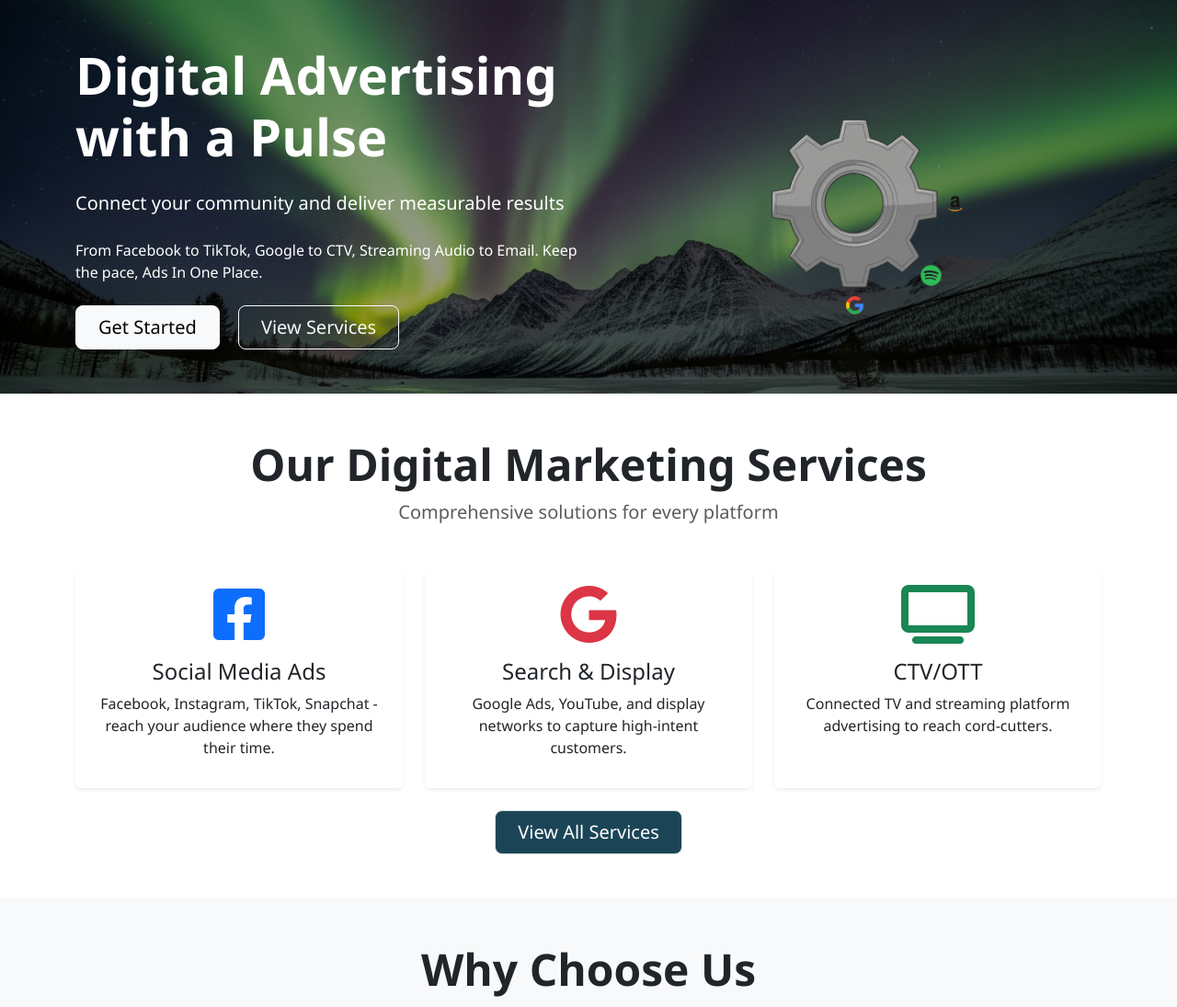
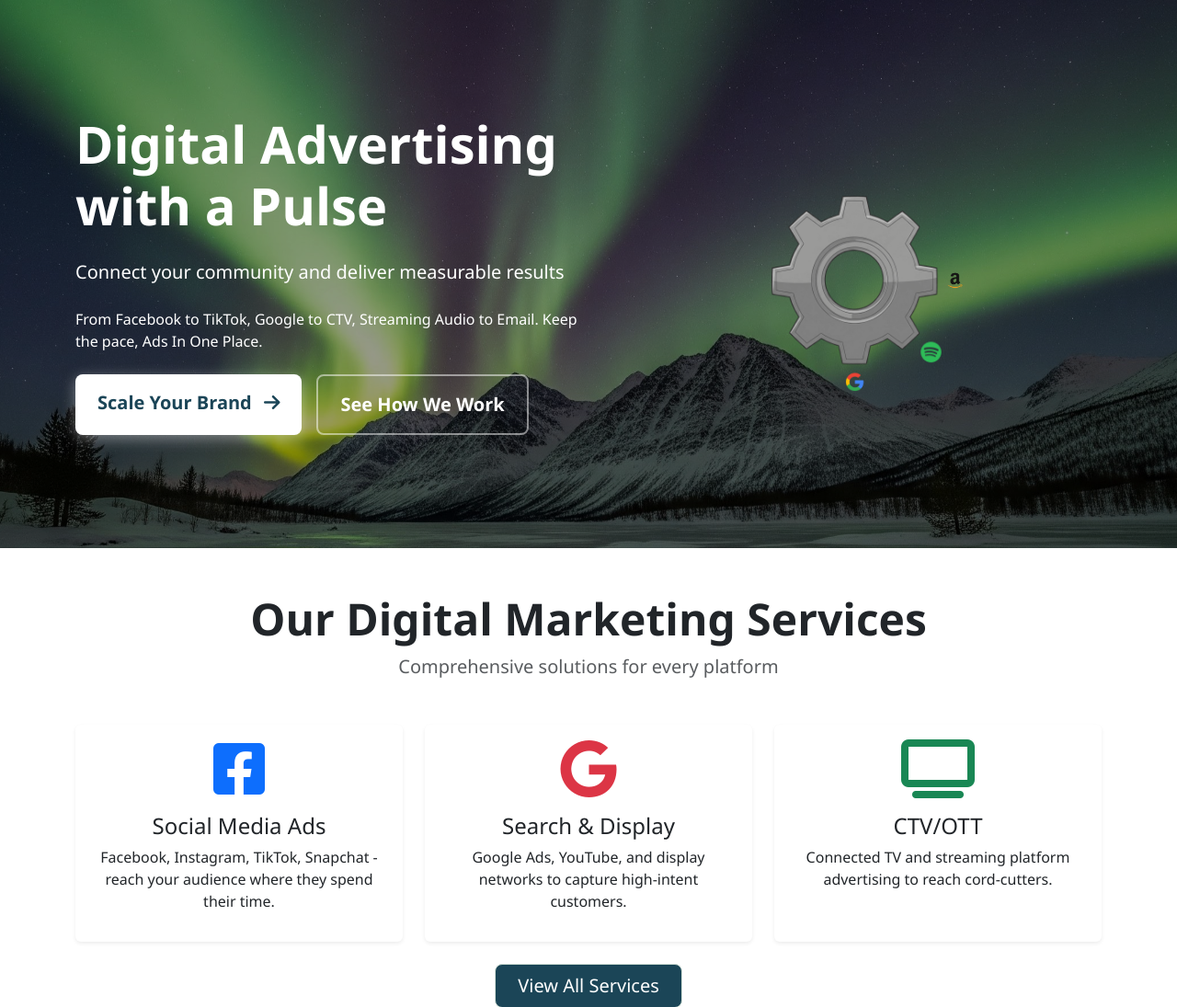
Before and after one commit to Coolbreezeondeez/adsinoneplace-website, a Django app: page / in a window 1280 px wide. Shown: the part 62-1157 px from the top of the page at 92% size. Run offline with Django 4.2, Linux system fonts and the light colour scheme; data that the repository does not hold is empty; parts of the project's set-up code (start-up, migrations or seed data) failed here and were passed over.

```diff
--- a/templates/core/home.html
+++ b/templates/core/home.html
@@ -1,9 +1,41 @@
 {% extends 'base.html' %}
-{% block meta_description %}Ads in One Place: Digital Advertising with a Pulse. We manage Facebook, Google, TikTok, and all advertising platforms transparently so you can focus on your business.{% endblock %}
+{% block meta_description %}Full-service digital marketing agency. Transparent, data-driven campaigns.{% endblock %}
 {% load static %}
 
+{% block extra_css %}
+<style>
+    /* Make the Primary Button Glow */
+    .btn-primary-glow {
+        background-color: #fff;
+        color: #1b4557;
+        font-weight: 700;
+        border: none;
+        box-shadow: 0 4px 15px rgba(255, 255, 255, 0.4);
+        transition: transform 0.2s ease, box-shadow 0.2s ease;
+    }
+
+    .btn-primary-glow:hover {
+        transform: translateY(-2px);
+        box-shadow: 0 6px 20px rgba(255, 255, 255, 0.6);
+        color: #1b4557;
+    }
+
+    /* Make the Secondary Button subtle */
+    .btn-outline-soft {
+        border: 2px solid rgba(255, 255, 255, 0.5);
+        color: #fff;
+        font-weight: 600;
+    }
+
+    .btn-outline-soft:hover {
+        background-color: rgba(255, 255, 255, 0.1);
+        border-color: #fff;
+        color: #fff;
+    }
+</style>
+{% endblock %}
+
 {% block content %}
-<!-- Hero Section -->
 <section class="hero text-white py-5">
     <div class="hero-overlay"></div>
     <div class="container hero-content">
@@ -12,16 +44,27 @@
                 <h1 class="display-4 fw-bold mb-4">Digital Advertising with a Pulse</h1>
                 <p class="lead mb-4">Connect your community and deliver measurable results</p>
                 <p class="mb-4">From Facebook to TikTok, Google to CTV, Streaming Audio to Email. Keep the pace, Ads In One Place.</p>
-                <a href="{% url 'contact:contact' %}" class="btn btn-light btn-lg me-3">Get Started</a>
-                <a href="{% url 'services' %}" class="btn btn-outline-light btn-lg">View Services</a>
+
+                <div class="d-flex flex-wrap gap-3">
+                    <a href="{% url 'contact:contact' %}" class="btn btn-primary-glow btn-lg px-4 py-3">
+                        Scale Your Brand <i class="fas fa-arrow-right ms-2"></i>
+                    </a>
+                    <a href="{% url 'services' %}" class="btn btn-outline-soft btn-lg px-4 py-3">
+                        See How We Work
+                    </a>
                 </div>
+            </div>
+
             <div class="col-lg-6 col-12 order-1 order-lg-2 mb-4 mb-lg-0">
                 <div class="text-center">
                     <lottie-player
+                        class="hero-lottie"
                         src="{% static 'animations/hero-animation.json' %}"
                         background="transparent"
                         speed="1"
-            style="width: 100%; max-width: 500px; height: auto; margin: 0 auto; display: block;"
+                        fetchpriority="high"
+                        crossorigin="anonymous"
+                        style="width: 100%; max-width: 500px; aspect-ratio: 1 / 1; margin: 0 auto; display: block;"
                         loop
                         autoplay>
                     </lottie-player>
@@ -31,7 +74,6 @@
     </div>
 </section>
 
-<!-- Services Preview -->
 <section class="py-5">
     <div class="container">
         <div class="text-center mb-5">
@@ -73,7 +115,6 @@
     </div>
 </section>
 
-<!-- Why Choose Us -->
 <section class="bg-light py-5">
     <div class="container">
         <div class="text-center mb-5">
@@ -104,7 +145,6 @@
     </div>
 </section>
 
-<!-- Recent Blog Posts -->
 {% if latest_posts %}
 <section class="py-5">
     <div class="container">
@@ -142,7 +182,6 @@
 </section>
 {% endif %}
 
-<!-- Call to Action -->
 <section class="text-white py-5" style="background-color: #1b4557;">
     <div class="container text-center">
         <h2 class="display-5 fw-bold mb-4">Spending Too Much Time on Ad Management?</h2>
@@ -151,3 +190,20 @@
     </div>
 </section>
 {% endblock %}
+
+{% block extra_js %}
+<script>
+  document.addEventListener("DOMContentLoaded", function() {
+    const player = document.querySelector(".hero-lottie");
+
+    // Once the animation starts playing...
+    player.addEventListener("play", () => {
+       // ...wait 100ms for the first frame to render...
+       setTimeout(() => {
+         // ...then remove the static background image
+         player.style.backgroundImage = "none";
+       }, 100);
+    });
+  });
+</script>
+{% endblock %}
```
Also changed, not shown: static/images/northern_lights.webp (added). Lines whose indentation alone changed are shown as unchanged.
